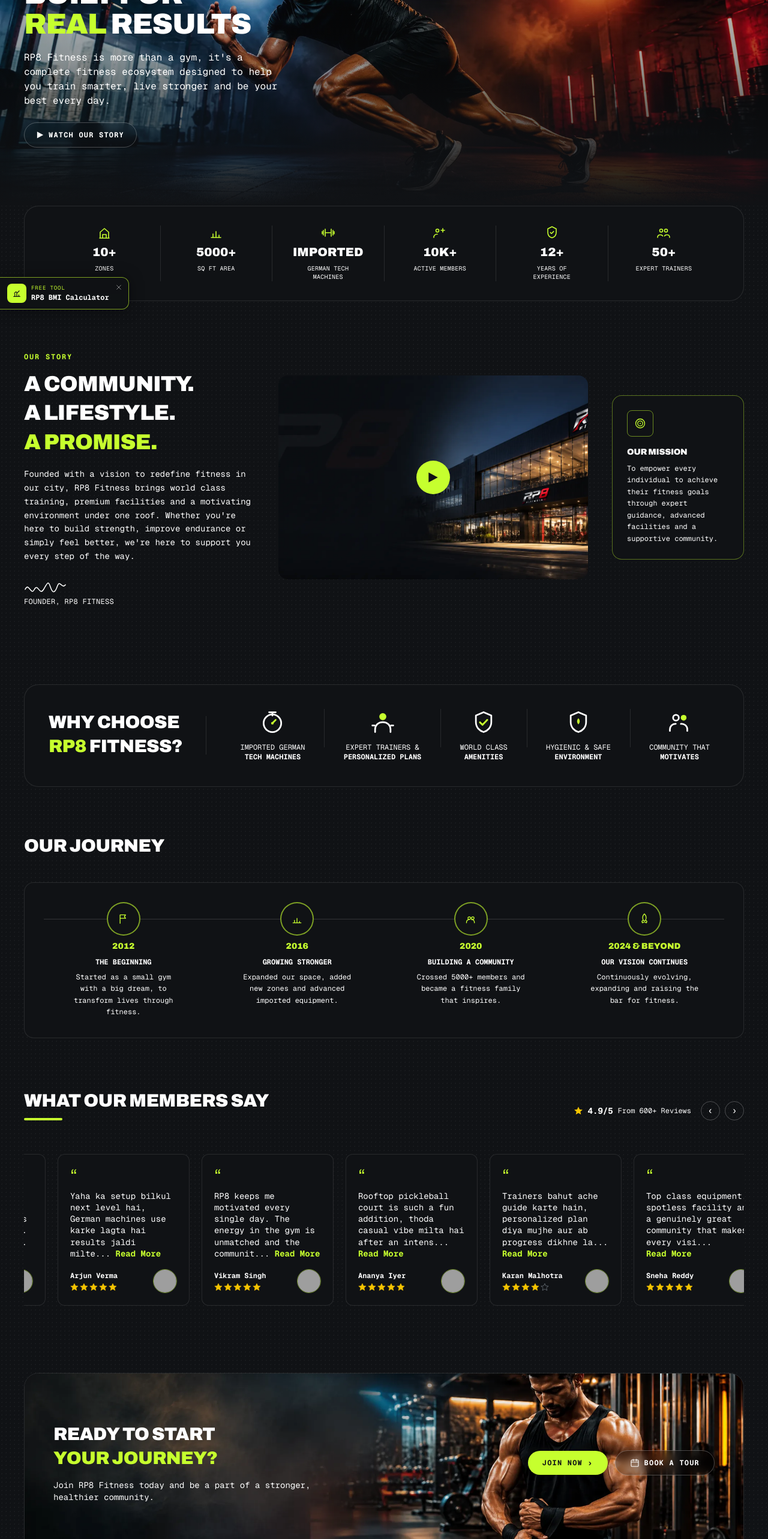
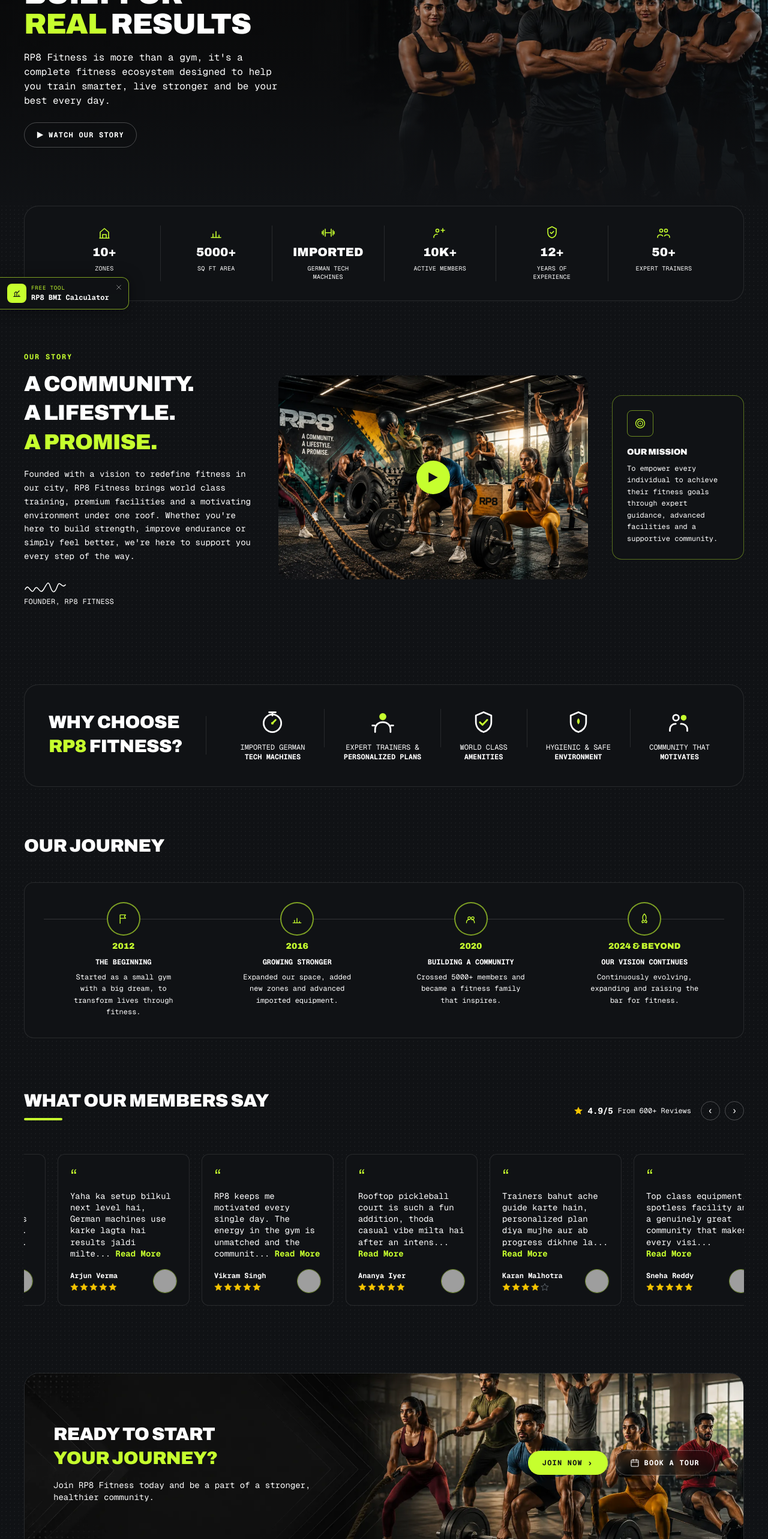
Before and after one commit to FenebrisWeb/rp8fitness, a Next.js app: page /about in a window 1280 px wide. Shown: the part 234-2800 px from the top of the page at 60% size. Built offline with nearby package versions, Linux system fonts and the light colour scheme; grey boxes are pictures that could not be loaded.

Commit message:
Update images in About and FAQ sections for improved visual consistency

```diff
--- a/app/components/about/about-cta-section.tsx
+++ b/app/components/about/about-cta-section.tsx
@@ -13,7 +13,7 @@
   description: "Join RP8 Fitness today and be a part of a stronger, healthier community.",
   primaryCtaLabel: "Join Now",
   secondaryCtaLabel: "Book A Tour",
-  image: { src: "/HomePage/plans.webp", alt: "Member training at RP8 Fitness" },
+  image: { src: "/pages/About page - start journey type.webp", alt: "Member ready to start their fitness journey at RP8 Fitness" },
 };
 
 export default function AboutCtaSection() {
--- a/app/components/about/about-hero-section.tsx
+++ b/app/components/about/about-hero-section.tsx
@@ -14,9 +14,7 @@
   description:
     "RP8 Fitness is more than a gym, it's a complete fitness ecosystem designed to help you train smarter, live stronger and be your best every day.",
   ctaLabel: "Watch Our Story",
-  // Placeholder — reusing the homepage hero's action shot until dedicated
-  // About page photography is ready.
-  image: { src: "/HomePage/hero-banner01.webp", alt: "Athlete training at RP8 Fitness" },
+  image: { src: "/pages/About Page Banner.webp", alt: "RP8 Fitness About page banner" },
 };
 
 export default function AboutHeroSection() {
--- a/app/components/about/our-story-section.tsx
+++ b/app/components/about/our-story-section.tsx
@@ -17,9 +17,7 @@
     description:
       "To empower every individual to achieve their fitness goals through expert guidance, advanced facilities and a supportive community.",
   },
-  // Placeholder — reusing the Franchise storefront photo until a dedicated
-  // brand story shot is ready.
-  image: { src: "/HomePage/Franchise.webp", alt: "RP8 Fitness storefront" },
+  image: { src: "/pages/About page -A CommunityA Promise.webp", alt: "A community, a lifestyle, a promise at RP8 Fitness" },
 };
 
 export default function OurStorySection() {
--- a/app/components/faq/faq-hero-section.tsx
+++ b/app/components/faq/faq-hero-section.tsx
@@ -12,9 +12,7 @@
   headlineAccent: "We've Got Answers.",
   description: "Find answers to common questions about RP8 Fitness memberships, facilities, services and more.",
   searchPlaceholder: "Search your question here...",
-  // Placeholder — reusing an existing gym photo until dedicated FAQ page
-  // photography is ready.
-  image: { src: "/HomePage/plans.webp", alt: "RP8 Fitness training floor" },
+  image: { src: "/pages/FAQ Banner.webp", alt: "RP8 Fitness FAQ page banner" },
 };
 
 export default function FaqHeroSection({
```
